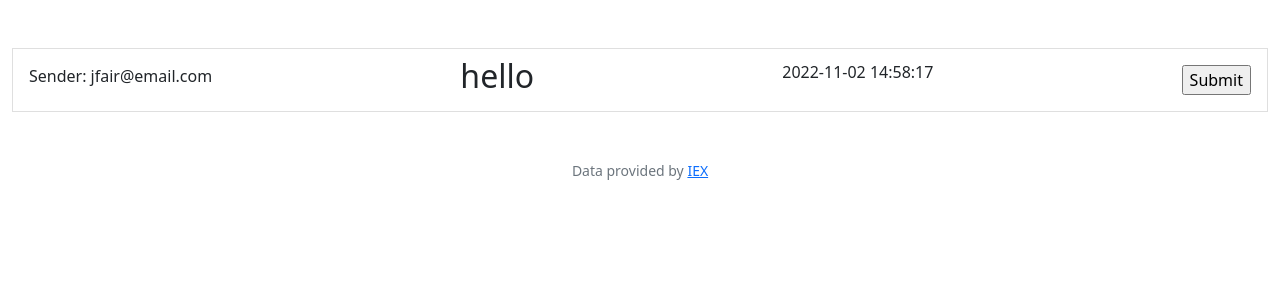
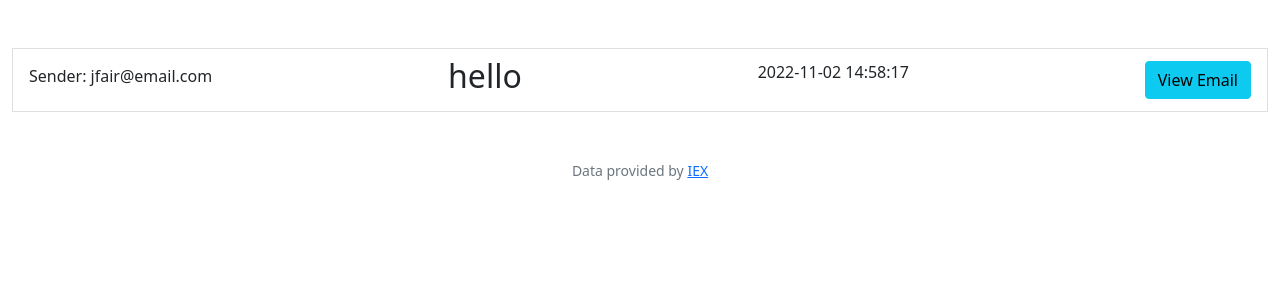
Before and after one commit to Fairmon26/portfolio, a Flask app: page /sent in a window 1280 px wide. Shown: the part 76-376 px from the top of the page. Run offline with Flask 2, Linux system fonts and the light colour scheme; a user stored in the database is signed in; some libraries are stand-ins or nearby versions.

Commit message:
Wed, Nov 2, 2022, 3:52 PM +00:00

```diff
--- a/project/templates/index.html
+++ b/project/templates/index.html
@@ -13,7 +13,7 @@
             <p>{{ email.timestamp }}</p>
             <form action="email" method="post">
                 <input type="hidden" name="emailId" value="{{ email.id }}">
-                <input type="submit" class=""
+                <input type="submit" class="btn btn-info" value="View Email">
             </form>
         </div>
         {% endfor %}
```
